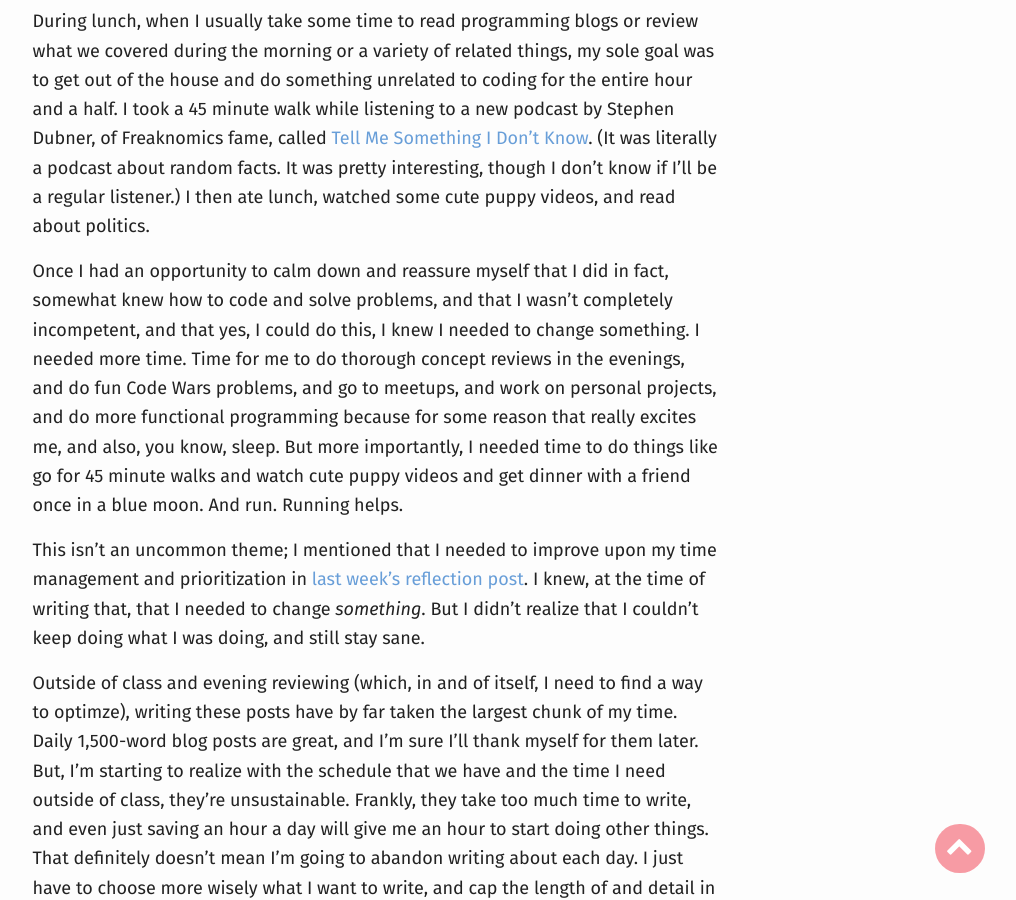
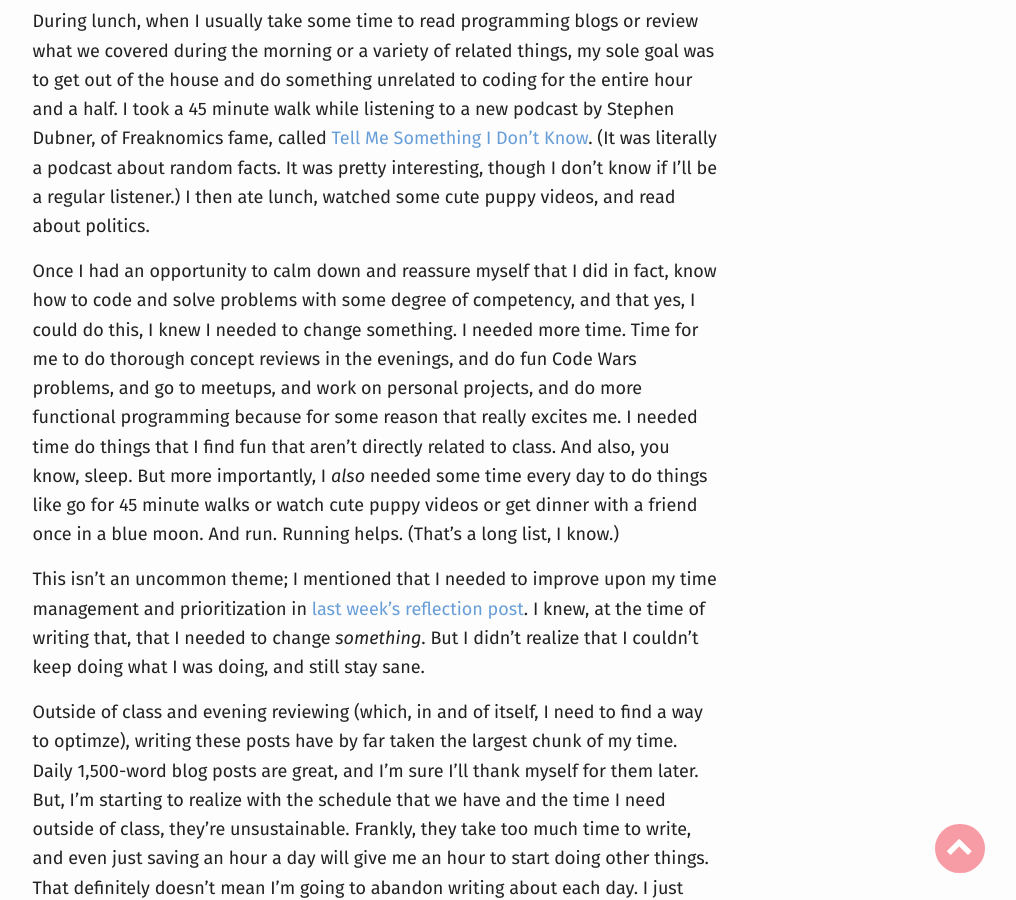
Before and after one commit to bethqiang/bethqiang.github.io, a Jekyll site: the page built from _posts/2016-11-16-on-feeling-completely-overwhelmed.md, in a window 1280 px wide and 900 px high, scrolled down 943 px. Shown: the whole window, without its empty margins (264-1280 px from the left). Built offline with Jekyll 4.4.1, drawn with Linux system fonts in a browser that asks for light colours; nearby versions of some CDN libraries.

Commit message:
Edit 2016-11-16

```diff
--- a/_posts/2016-11-16-on-feeling-completely-overwhelmed.md
+++ b/_posts/2016-11-16-on-feeling-completely-overwhelmed.md
@@ -17,7 +17,7 @@ Then, we talked more in-depth about promises, and my brain was still a little bo
 
 During lunch, when I usually take some time to read programming blogs or review what we covered during the morning or a variety of related things, my sole goal was to get out of the house and do something unrelated to coding for the entire hour and a half. I took a 45 minute walk while listening to a new podcast by Stephen Dubner, of Freaknomics fame, called [Tell Me Something I Don’t Know](http://freakonomics.com/tmsidk/){:target="_blank"}. (It was literally a podcast about random facts. It was pretty interesting, though I don’t know if I’ll be a regular listener.) I then ate lunch, watched some cute puppy videos, and read about politics.
 
-Once I had an opportunity to calm down and reassure myself that I did in fact, somewhat knew how to code and solve problems, and that I wasn’t completely incompetent, and that yes, I could do this, I knew I needed to change something. I needed more time. Time for me to do thorough concept reviews in the evenings, and do fun Code Wars problems, and go to meetups, and work on personal projects, and do more functional programming because for some reason that really excites me, and also, you know, sleep. But more importantly, I needed time to do things like go for 45 minute walks and watch cute puppy videos and get dinner with a friend once in a blue moon. And run. Running helps.
+Once I had an opportunity to calm down and reassure myself that I did in fact, know how to code and solve problems with some degree of competency, and that yes, I could do this, I knew I needed to change something. I needed more time. Time for me to do thorough concept reviews in the evenings, and do fun Code Wars problems, and go to meetups, and work on personal projects, and do more functional programming because for some reason that really excites me. I needed time do things that I find fun that aren't directly related to class. And also, you know, sleep. But more importantly, I *also* needed some time every day to do things like go for 45 minute walks or watch cute puppy videos or get dinner with a friend once in a blue moon. And run. Running helps. (That's a long list, I know.)
 
 This isn't an uncommon theme; I mentioned that I needed to improve upon my time management and prioritization in [last week's reflection post]({{ site.url }}/2016/11/13/fullstack-academy-week-2/){:target="_blank"}. I knew, at the time of writing that, that I needed to change *something*. But I didn't realize that I couldn't keep doing what I was doing, and still stay sane.
 
```
